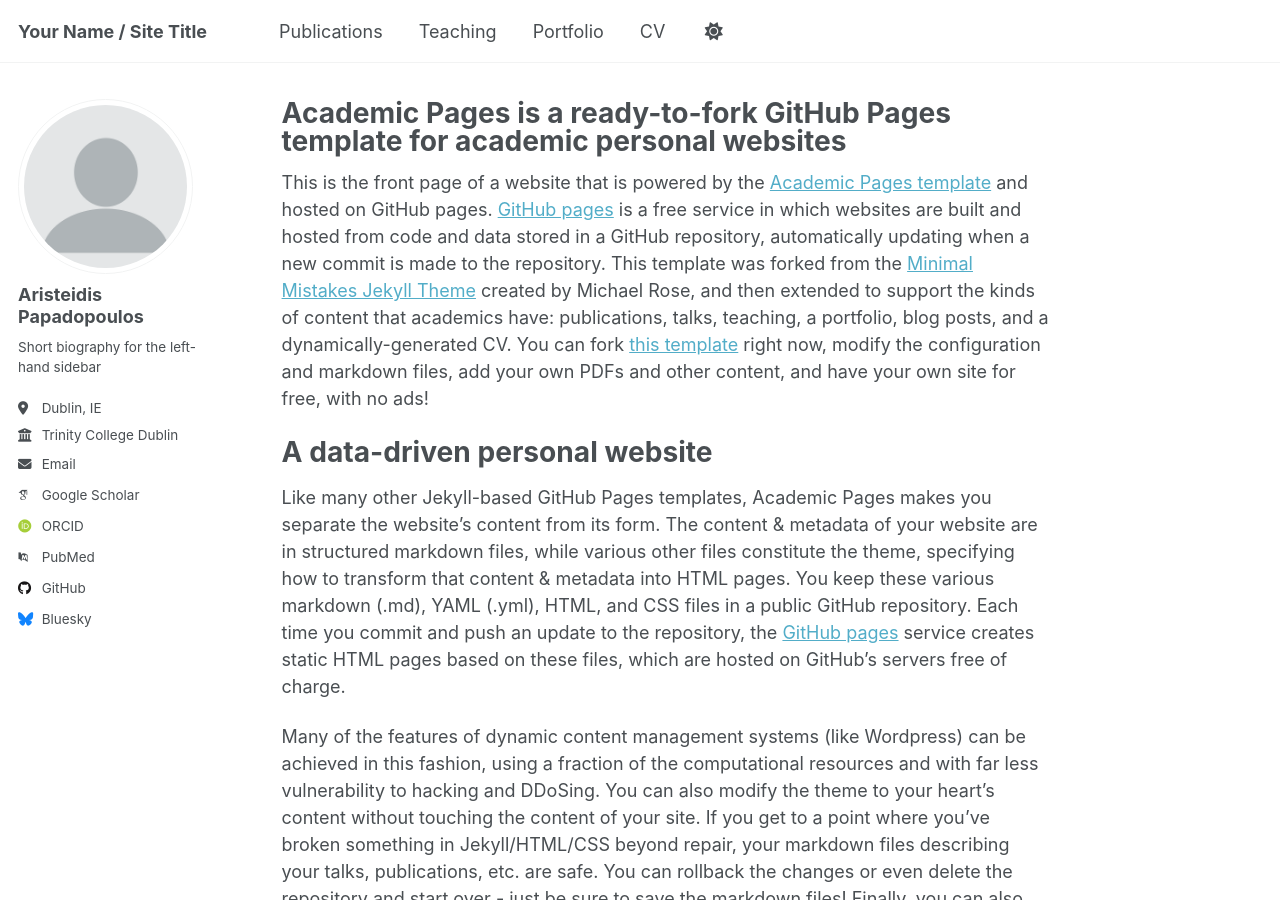
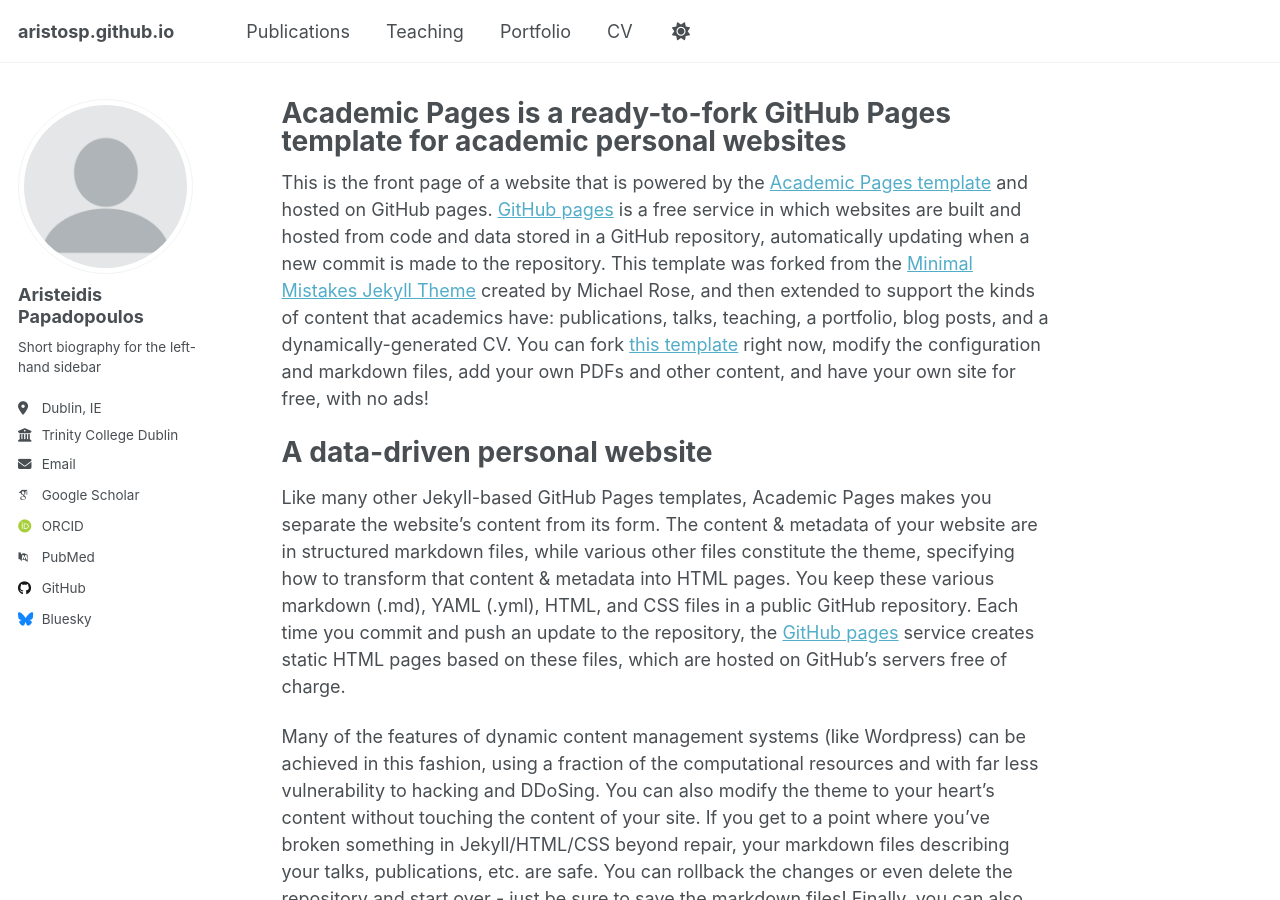
Before and after one commit to aristosp/aristosp.github.io, a Jekyll site: the page built from _pages/about.md, in a window 1280 px wide and 900 px high. Built offline with Jekyll 4.4.1, drawn with Linux system fonts in a browser that asks for light colours; some web fonts are replaced.

Commit message:
Update _config.yml

```diff
--- a/_config.yml
+++ b/_config.yml
@@ -9,7 +9,7 @@
 # Basic Site Settings
 locale                   : "en-US"
 site_theme               : "default"
-title                    : "Your Name / Site Title"
+title                    : "aristosp.github.io"
 title_separator          : "-"
 name                     : &name "Your Name"
 description              : &description "personal description"
```
